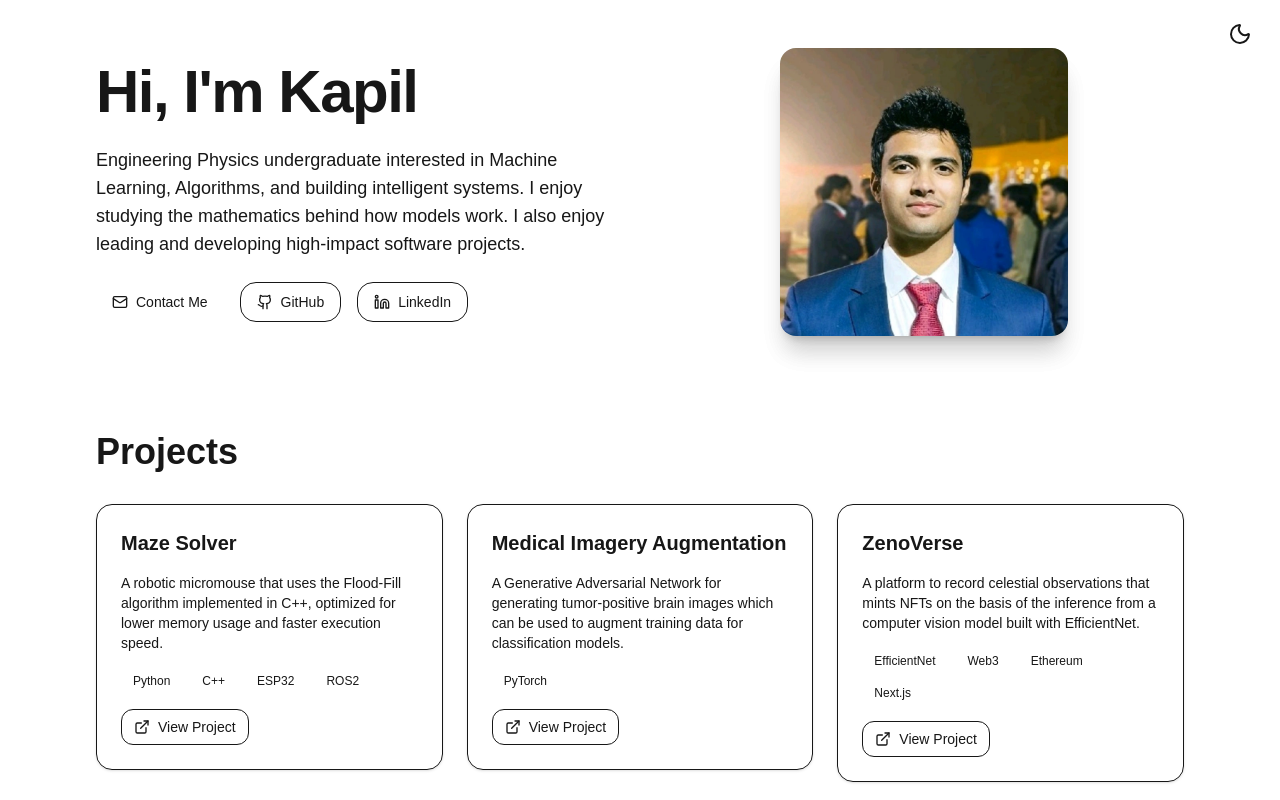
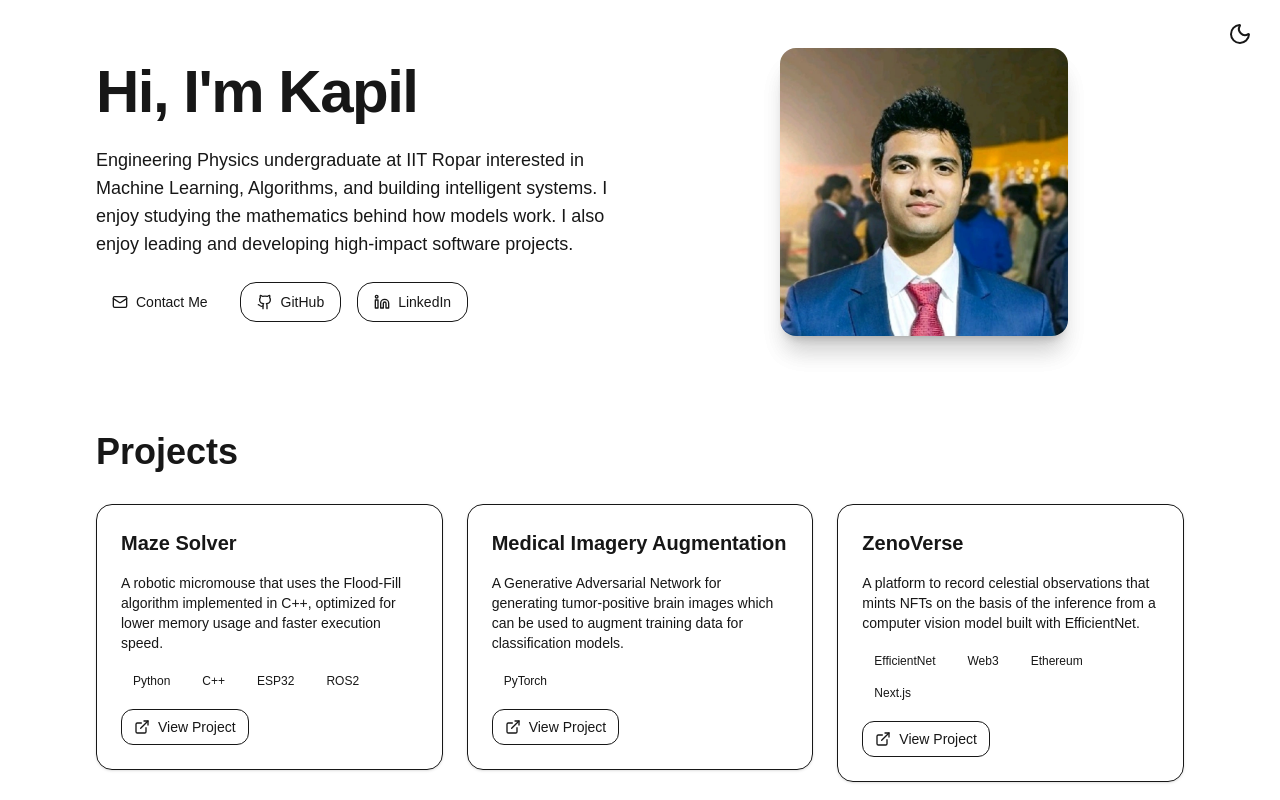
Before and after one commit to Kapil-Mulay-1421/portfolio, a Next.js app: page / in a window 1280 px wide. Shown: the top 800 px of the page. Built offline with nearby package versions, Linux system fonts and the light colour scheme.

Commit message:
add to description

```diff
--- a/app/page.tsx
+++ b/app/page.tsx
@@ -71,7 +71,7 @@ export default function PortfolioPage() {
             transition={{ duration: 0.8 }}
             className="text-lg text-muted-foreground max-w-xl"
           >
-            Engineering Physics undergraduate interested in Machine Learning,
+            Engineering Physics undergraduate at IIT Ropar interested in Machine Learning,
             Algorithms, and building intelligent systems. I enjoy studying the
             mathematics behind how models work. I also enjoy leading and developing
             high-impact software projects.
```
